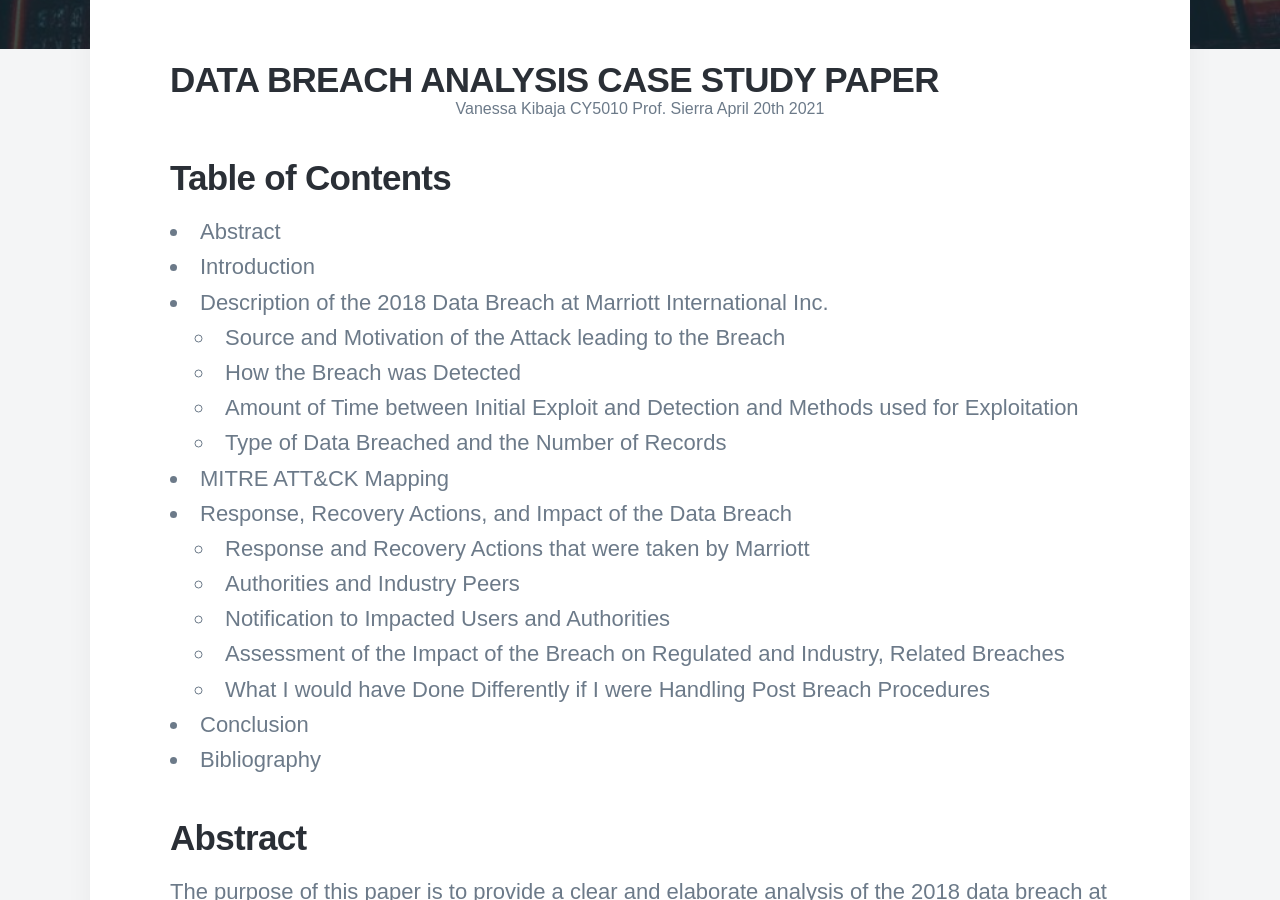
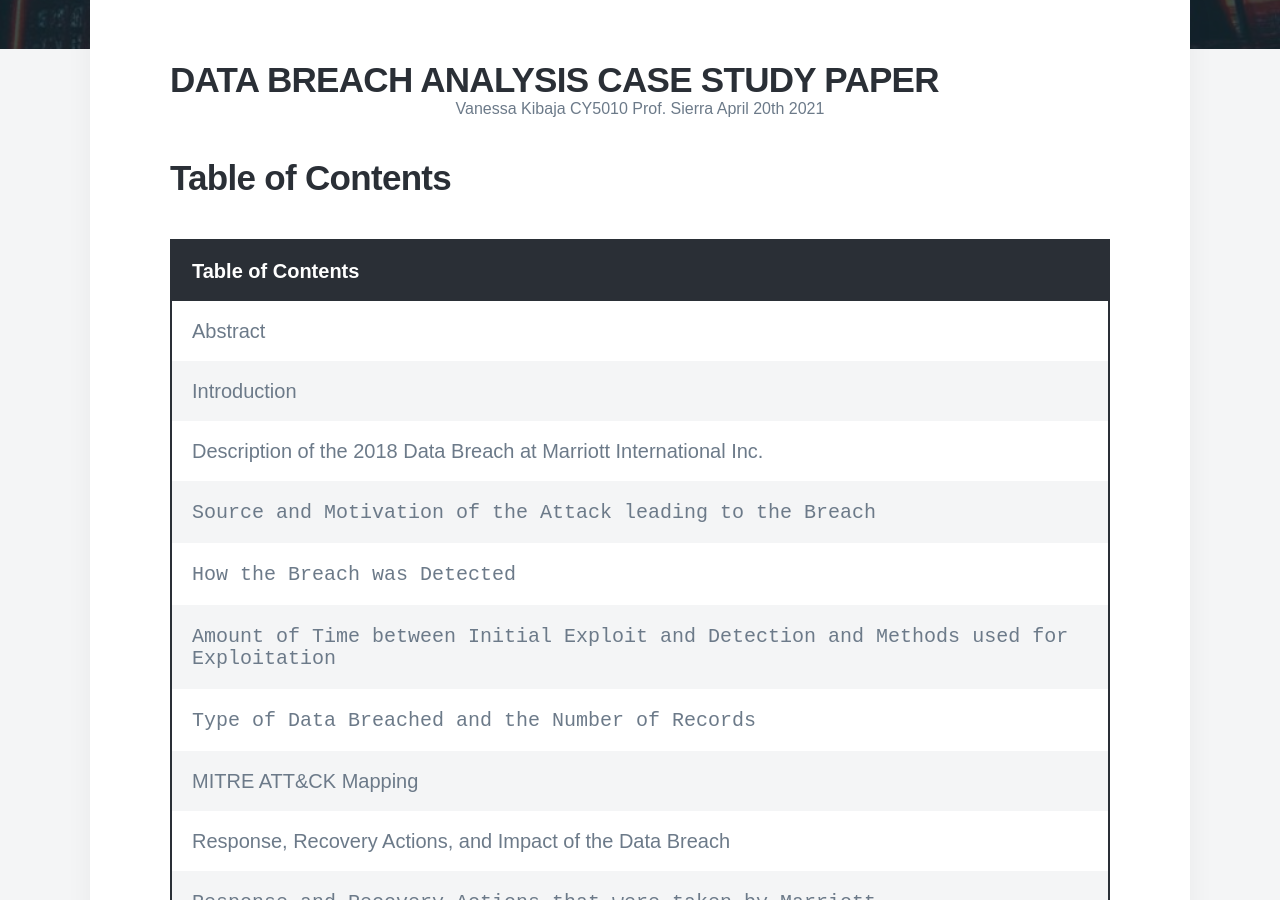
Before and after one commit to vkibaja/vkibaja.github.io, a Jekyll site: the page built from _projects/2024-07-22-Data-Breach-Analysis-Case-Study-project.md, in a window 1280 px wide and 900 px high, scrolled down 543 px. Built offline with Jekyll 4.4.1, drawn with Linux system fonts in a browser that asks for light colours; nearby versions of some CDN libraries; some web fonts are replaced.

Commit message:
Update 2024-07-22-Data-Breach-Analysis-Case-Study-project.md

```diff
--- a/_projects/2024-07-22-Data-Breach-Analysis-Case-Study-project.md
+++ b/_projects/2024-07-22-Data-Breach-Analysis-Case-Study-project.md
@@ -17,22 +17,24 @@
 
 ## Table of Contents
 
-- Abstract
-- Introduction
-- Description of the 2018 Data Breach at Marriott International Inc.
-   - Source and Motivation of the Attack leading to the Breach
-   - How the Breach was Detected
-   - Amount of Time between Initial Exploit and Detection and Methods used for Exploitation
-   - Type of Data Breached and the Number of Records
-- MITRE ATT&CK Mapping
-- Response, Recovery Actions, and Impact of the Data Breach
-   - Response and Recovery Actions that were taken by Marriott
-   - Authorities and Industry Peers
-   - Notification to Impacted Users and Authorities
-   - Assessment of the Impact of the Breach on Regulated and Industry, Related Breaches
-   - What I would have Done Differently if I were Handling Post Breach Procedures
-- Conclusion
-- Bibliography
+| Table of Contents    |
+|----------------------|
+| Abstract           |
+| Introduction       |
+| Description of the 2018 Data Breach at Marriott International Inc.|
+|   `Source and Motivation of the Attack leading to the Breach` |
+|   `How the Breach was Detected`|
+|   `Amount of Time between Initial Exploit and Detection and Methods used for Exploitation`|
+|    `Type of Data Breached and the Number of Records`|
+| MITRE ATT&CK Mapping|
+| Response, Recovery Actions, and Impact of the Data Breach|
+|    `Response and Recovery Actions that were taken by Marriott`|
+|   `Authorities and Industry Peers`|
+|    `Notification to Impacted Users and Authorities`|
+|  `Assessment of the Impact of the Breach on Regulated and Industry, Related Breaches`|
+|  `What I would have Done Differently if I were Handling Post Breach Procedures`|
+| Conclusion|
+| Bibliography|
 
 
 ## Abstract
```
